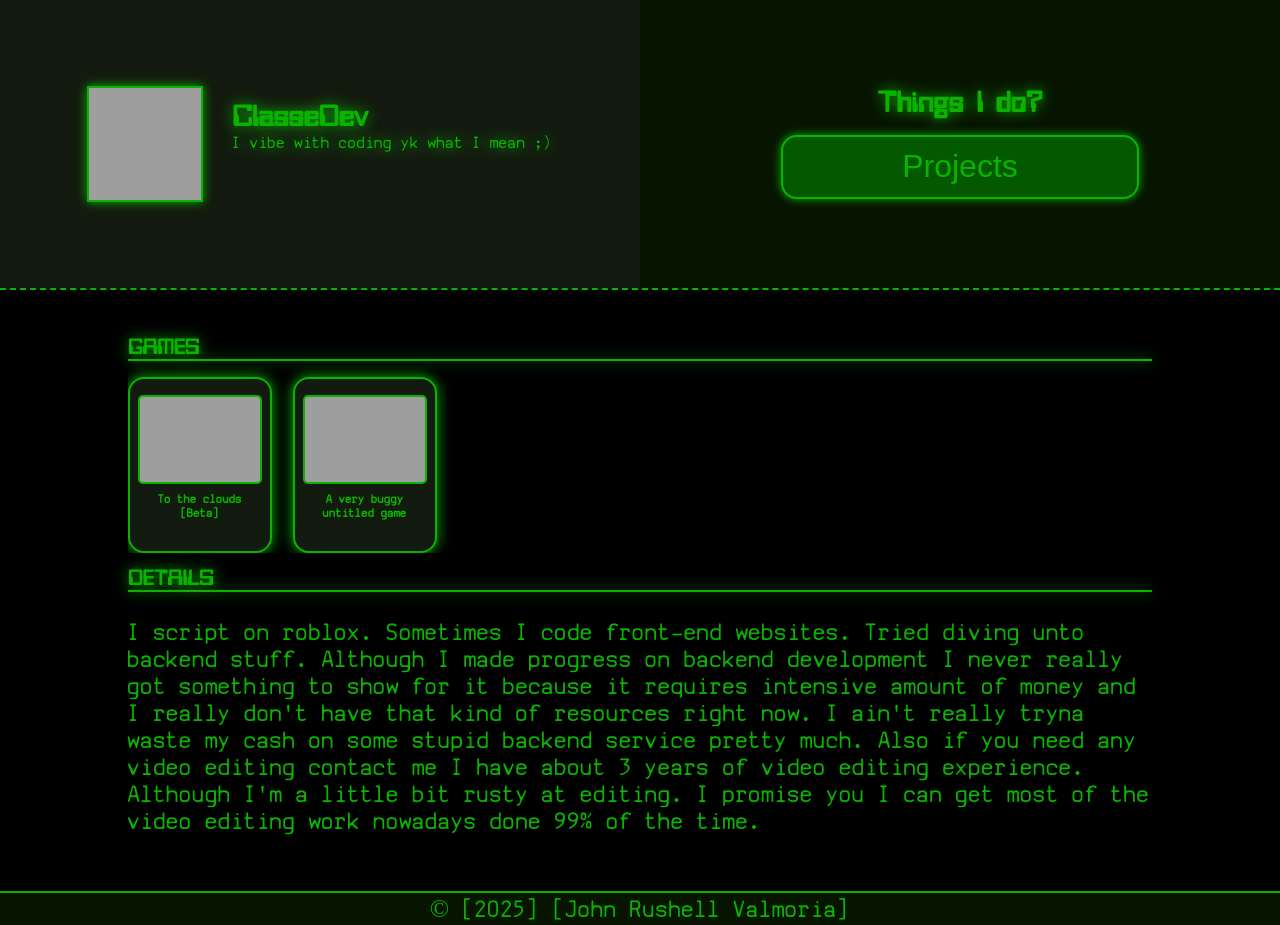
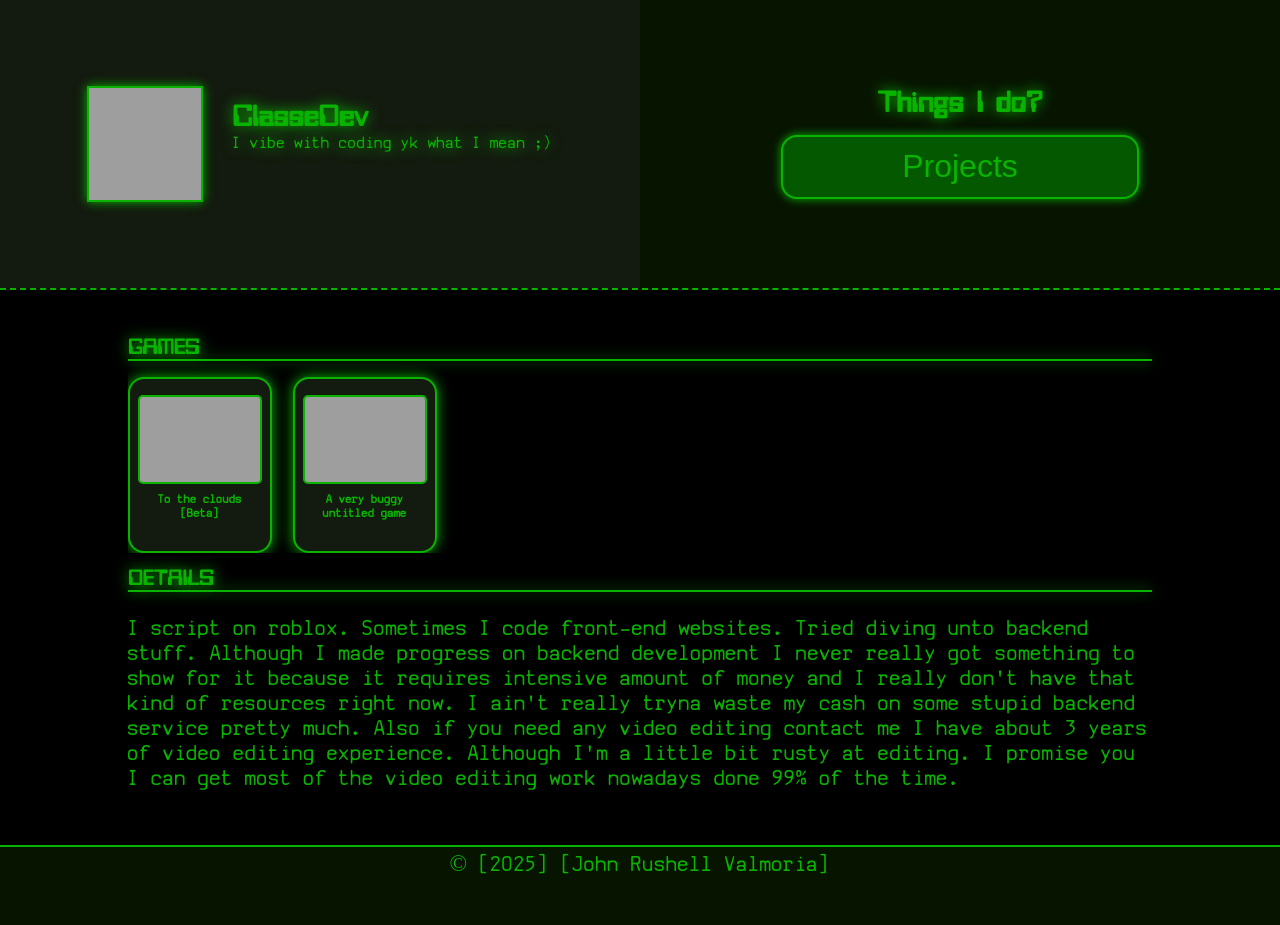
Before and after one commit to Banacount/roblox-portfolio-qpc43, a plain HTML site: page index.html in a window 1280 px wide. After the commit the page ends 879 px from the top, so only its background shows below. Drawn offline with Linux system fonts and the light colour scheme; grey boxes are pictures that could not be loaded.

Commit message:
Update main.css

```diff
--- a/styles/main.css
+++ b/styles/main.css
@@ -17,7 +17,7 @@ body {
 
 p {
   font-family: 'basicmanual';
-  font-size: 1.6rem;
+  font-size: 1.45rem;
   color: var(--color-pallet-1);
 }
 
```
